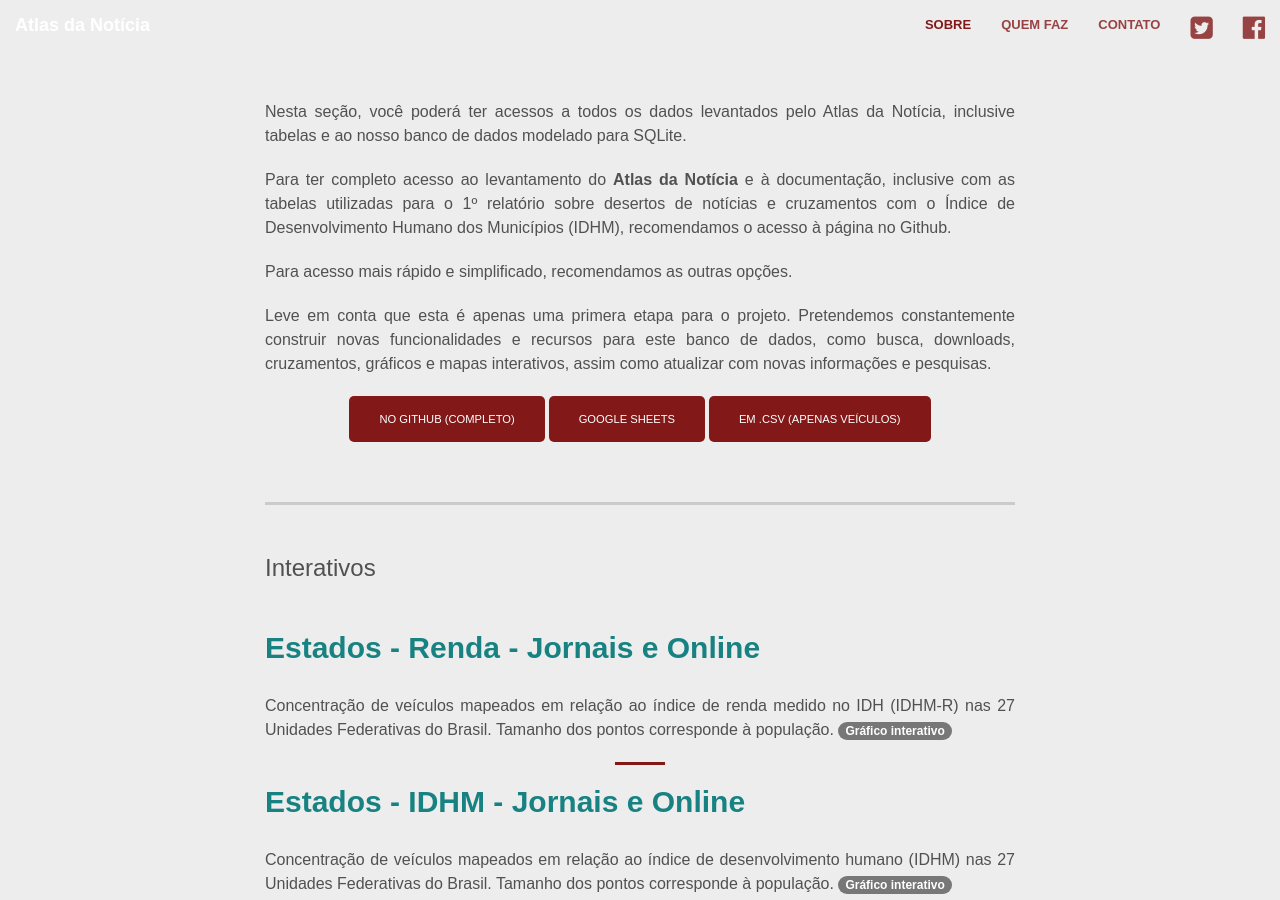
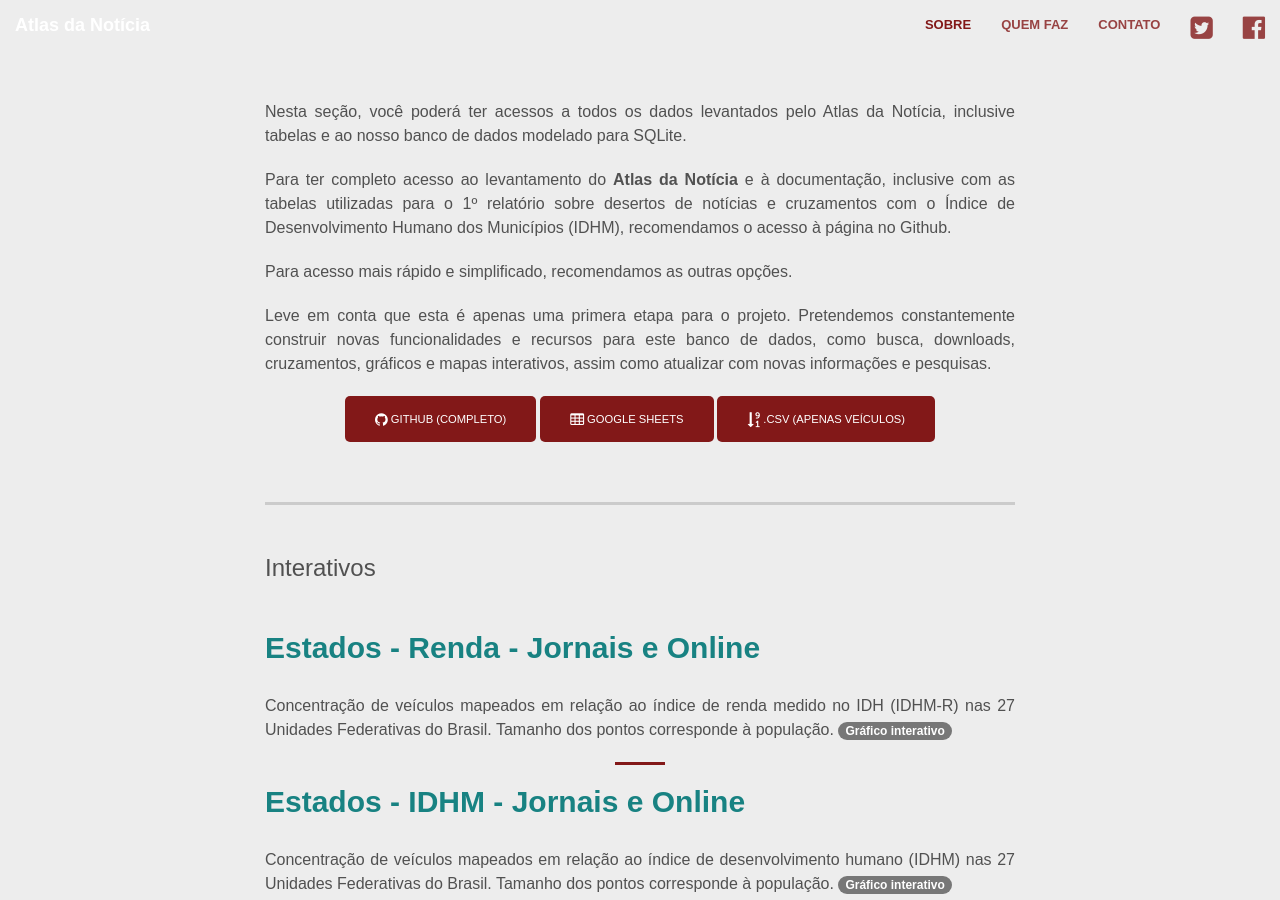
Before and after one commit to voltdatalab/atlas-noticia, a Jekyll site: the page built from explore.html, in a window 1280 px wide and 900 px high. Built offline with Jekyll 4.4.1, drawn with Linux system fonts in a browser that asks for light colours; some web fonts are replaced.

Commit message:
add icons em dados

```diff
--- a/_config.yml
+++ b/_config.yml
@@ -10,7 +10,7 @@ permalink: "/:title" #/:categories/:year/:title.html
 
 twitter_username: observatorio
 facebook_username: Site.ObservatoriodaImprensa
-github_username: voltdatalab/atlas-noticia
+github_username: voltdatalab/Atlas-Analytics
 
 # Build settings
 markdown: kramdown
--- a/_includes/contato.html
+++ b/_includes/contato.html
@@ -19,12 +19,12 @@
             </a>
         </div>
         <div class="col-lg-1 col-lg-offset-1 text-center">
-            <a href="https://github.com/{{ site.github_username }}">
+            <a href="https://facebook.com/{{ site.github_username }}">
             <i class="fa fa-facebook wow bounceIn" data-wow-delay=".1s"></i>
             </a>
         </div>
         <div class="col-lg-1 col-lg-offset-1 text-center">
-            <a href="https://github.com/voltdatalab/Atlas-Analytics">
+            <a href="https://github.com/{{ site.github_username }}">
             <i class="fa fa-github wow bounceIn" data-wow-delay=".1s"></i>
             </a>
         </div>
--- a/_includes/explore.html
+++ b/_includes/explore.html
@@ -17,9 +17,9 @@
               </p>
 
               <div style="margin: 0 auto;text-align:center;">
-              <a href="https://github.com/voltdatalab/Atlas-Analytics" target="_blank"><span class="btn btn-primary btn-xl page-scroll">No Github (completo)</span></a>
-              <a href="https://docs.google.com/spreadsheets/d/1SudAc6RAQuYu4bWj_gJnuGrRmJXTP_TYMdx7huHkrbA/edit?usp=sharing" target="_blank"><span class="btn btn-primary btn-xl page-scroll">Google Sheets</span></a>
-              <a href="{{site.baseurl}}/dados/atlas.csv" target="_blank"><span class="btn btn-primary btn-xl page-scroll">Em .CSV (apenas veículos)</span></a>
+              <a href="https://github.com/voltdatalab/Atlas-Analytics" target="_blank"><span class="btn btn-primary btn-xl page-scroll"><i class="fa fa-github fa-lg" aria-hidden="true"></i> Github (completo)</span></a>
+              <a href="https://docs.google.com/spreadsheets/d/1SudAc6RAQuYu4bWj_gJnuGrRmJXTP_TYMdx7huHkrbA/edit?usp=sharing" target="_blank"><span class="btn btn-primary btn-xl page-scroll"><i class="fa fa-table fa-lg" aria-hidden="true"></i> Google Sheets</span></a>
+              <a href="{{site.baseurl}}/dados/atlas.csv" target="_blank"><span class="btn btn-primary btn-xl page-scroll"><i class="fa fa-sort-numeric-desc fa-lg" aria-hidden="true"></i> .CSV (apenas veículos)</span></a>
 
               </div>
 
```
Also changed, not shown: 10 other files.
